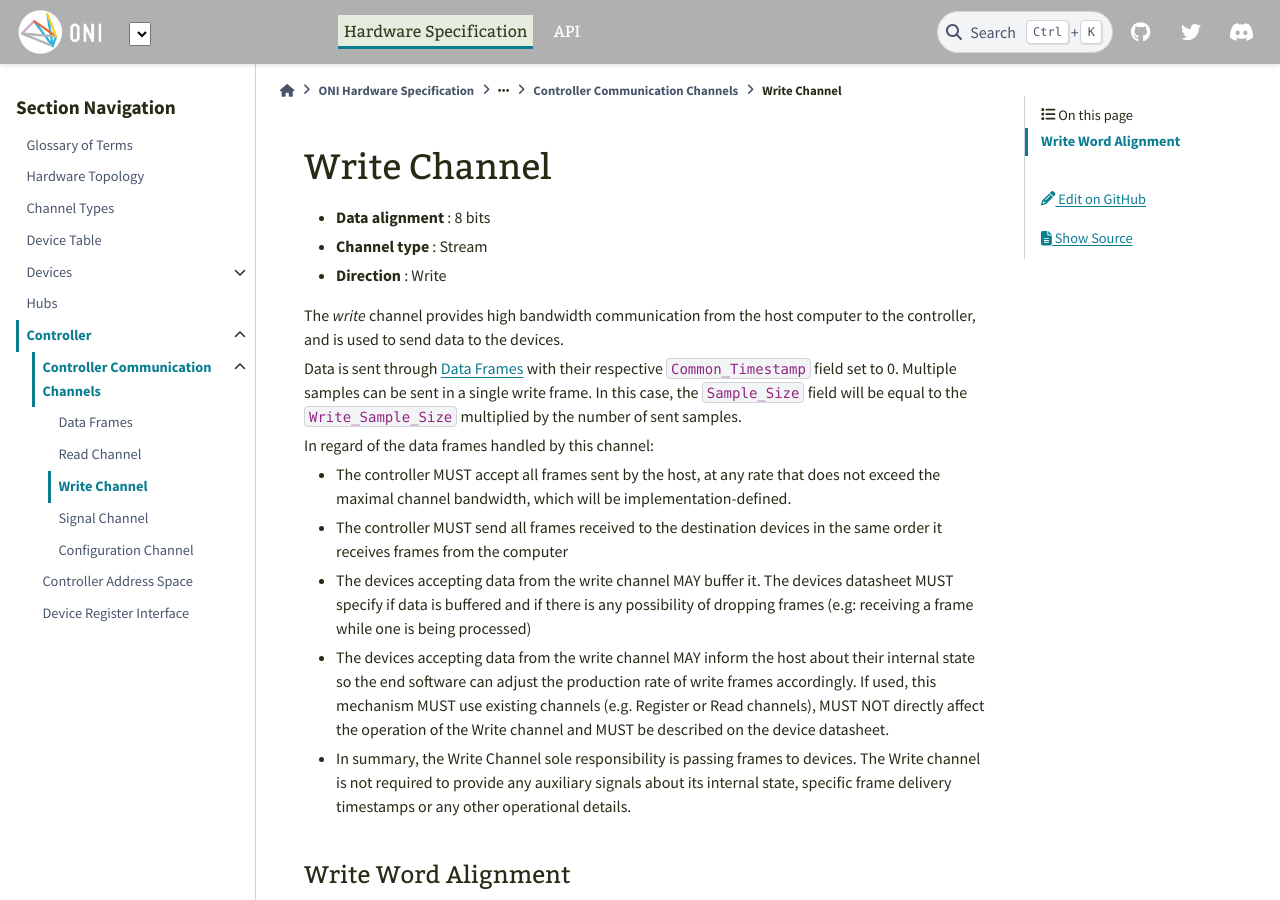
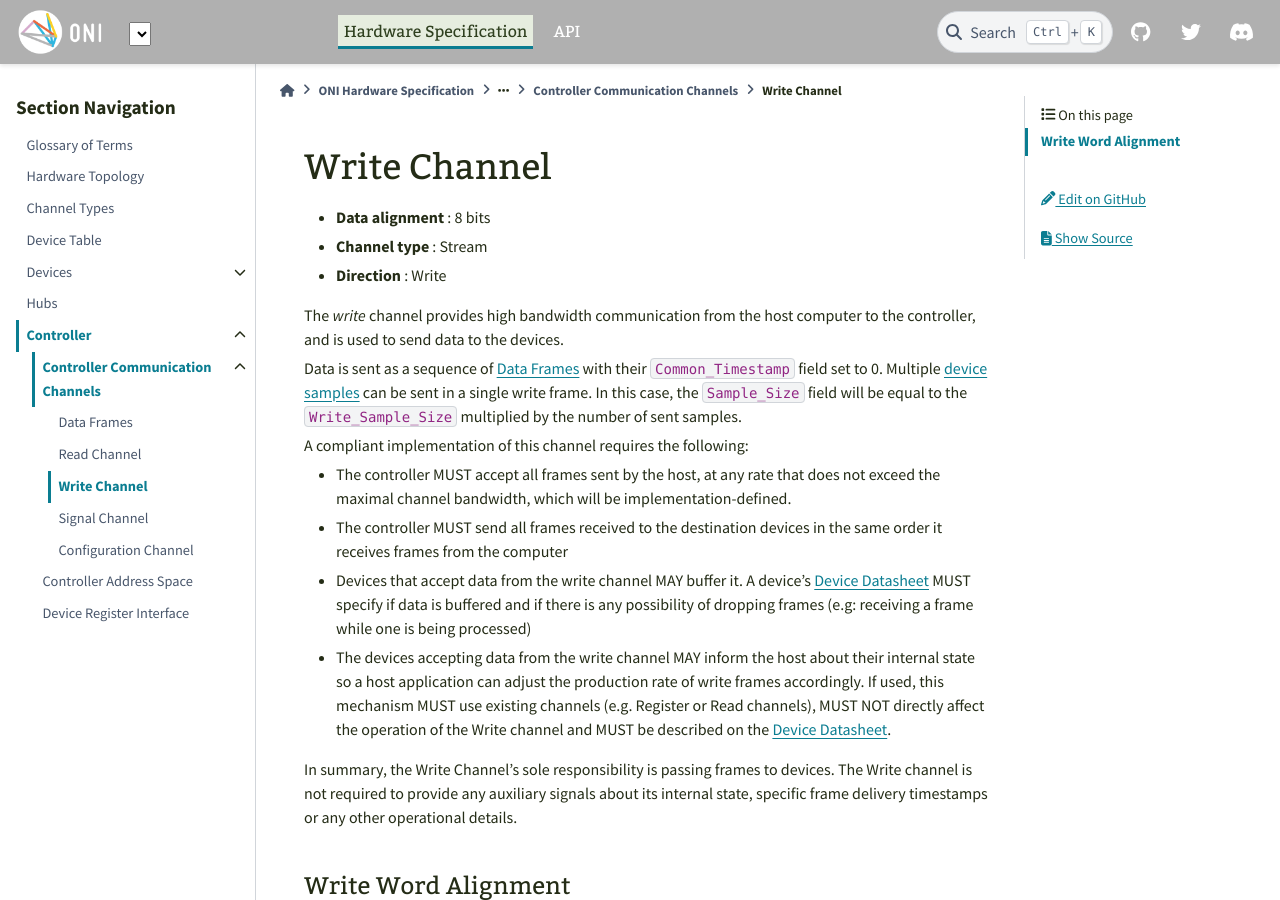
Before and after one commit to open-ephys/ONI, a Sphinx documentation site: the page built from source/hw-spec/controller/channels/write_channel.rst, in a window 1280 px wide and 900 px high. Built offline with Sphinx 7.4.7 and the PyData theme 0.15.4, drawn with Linux system fonts in a browser that asks for light colours.

Commit message:
Edits while reviewing write channel clarification PR

```diff
--- a/source/hw-spec/controller/channels/read_channel.rst
+++ b/source/hw-spec/controller/channels/read_channel.rst
@@ -7,7 +7,7 @@ Read Channel
 -  **Channel type** : Stream
 -  **Direction** : Read
 
-The read channel provides high bandwidth communication from the controller to
+The *read* channel provides high bandwidth communication from the controller to
 the host computer. Data from the read stream of all devices that support it is
 aggregated and multiplexed by the controller and sent to the host through this
 channel in the form of :ref:`frame`.
--- a/source/hw-spec/controller/channels/write_channel.rst
+++ b/source/hw-spec/controller/channels/write_channel.rst
@@ -10,31 +10,35 @@ Write Channel
 The *write* channel provides high bandwidth communication from the host computer
 to the controller, and is used to send data to the devices.
 
-Data is sent through :ref:`frame` with their respective ``Common_Timestamp`` field
-set to 0. Multiple samples can be sent in a single write frame. In this case, the
-``Sample_Size`` field will be equal to the ``Write_Sample_Size`` multiplied by the
-number of sent samples.
+Data is sent as a sequence of :ref:`frame` with their ``Common_Timestamp`` field
+set to 0. Multiple :ref:`device samples <dev-sample>` can be sent in a single
+write frame. In this case, the ``Sample_Size`` field will be equal to the
+``Write_Sample_Size`` multiplied by the number of sent samples.
 
-In regard of the data frames handled by this channel:
+A compliant implementation of this channel requires the following:
 
-- The controller MUST accept all frames sent by the host, at any rate that does not exceed
-  the maximal channel bandwidth, which will be implementation-defined.
+- The controller MUST accept all frames sent by the host, at any rate that does
+  not exceed the maximal channel bandwidth, which will be
+  implementation-defined.
 
-- The controller MUST send all frames received to the destination devices in the same order
-  it receives frames from the computer
+- The controller MUST send all frames received to the destination devices in the
+  same order it receives frames from the computer
 
-- The devices accepting data from the write channel MAY buffer it. The devices datasheet MUST
-  specify if data is buffered and if there is any possibility of dropping frames
-  (e.g: receiving a frame while one is being processed)
+- Devices that accept data from the write channel MAY buffer it. A device's
+  :ref:`dev-datasheet` MUST specify if data is buffered and if there is any
+  possibility of dropping frames (e.g: receiving a frame while one is being
+  processed)
 
-- The devices accepting data from the write channel MAY inform the host about their internal state
-  so the end software can adjust the production rate of write frames accordingly. If used, this mechanism
-  MUST use existing channels (e.g. Register or Read channels), MUST NOT directly
-  affect the operation of the Write channel and MUST be described on the device datasheet.
+- The devices accepting data from the write channel MAY inform the host about
+  their internal state so a host application can adjust the production rate of
+  write frames accordingly. If used, this mechanism MUST use existing channels
+  (e.g. Register or Read channels), MUST NOT directly affect the operation of
+  the Write channel and MUST be described on the :ref:`dev-datasheet`.
 
-- In summary, the Write Channel sole responsibility is passing frames to devices. The Write channel
-  is not required to provide any auxiliary signals about its internal state, specific frame delivery timestamps
-  or any other operational details.
+In summary, the Write Channel's sole responsibility is passing frames to devices.
+The Write channel is not required to provide any auxiliary signals about its
+internal state, specific frame delivery timestamps or any other operational
+details.
 
 .. _write-word-alignment:
 
```
Also changed, not shown: source/hw-spec/devices/datasheet.rst (+11 -0 lines), source/hw-spec/devices/sample.rst (line endings or trailing spaces).
